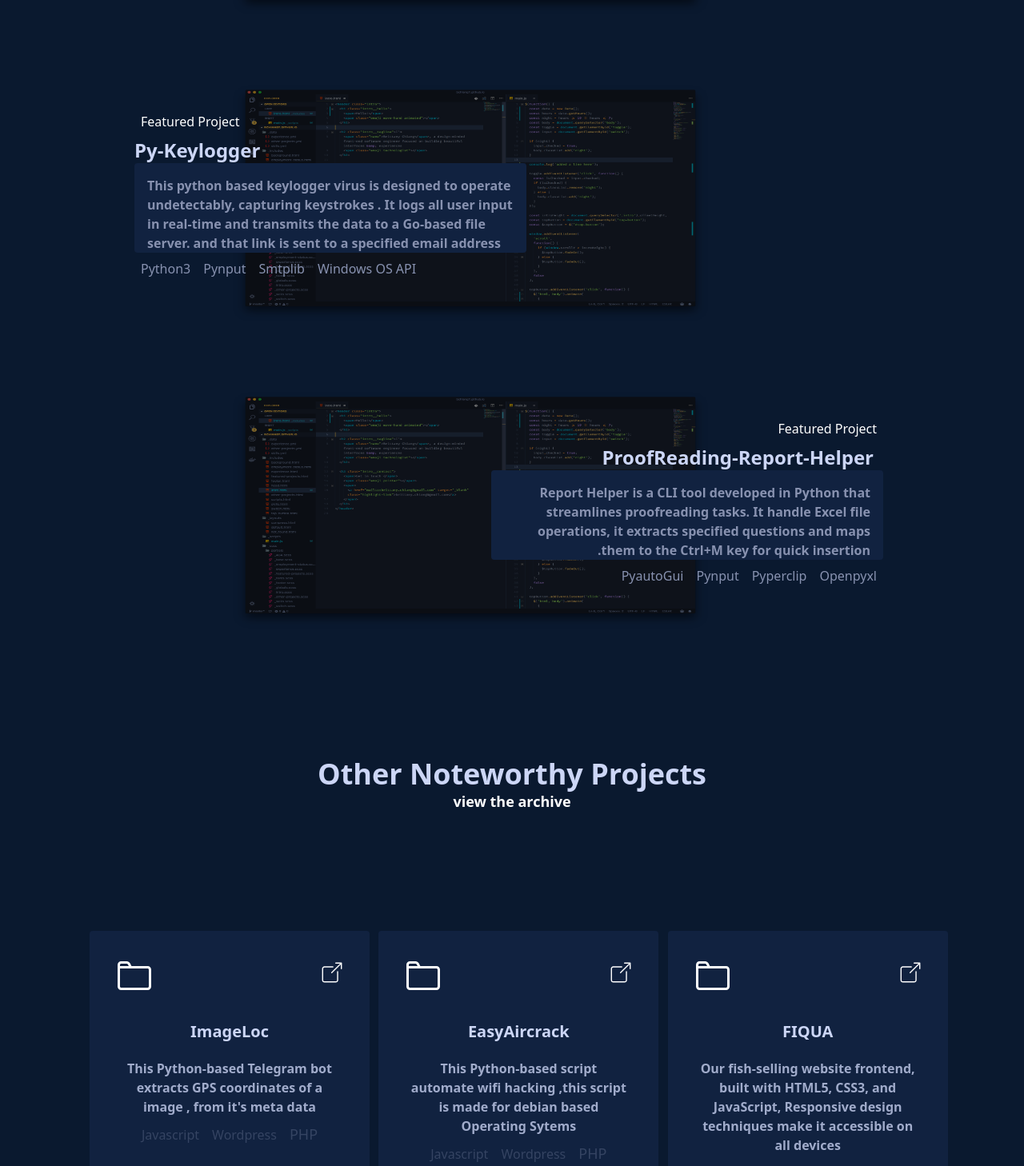
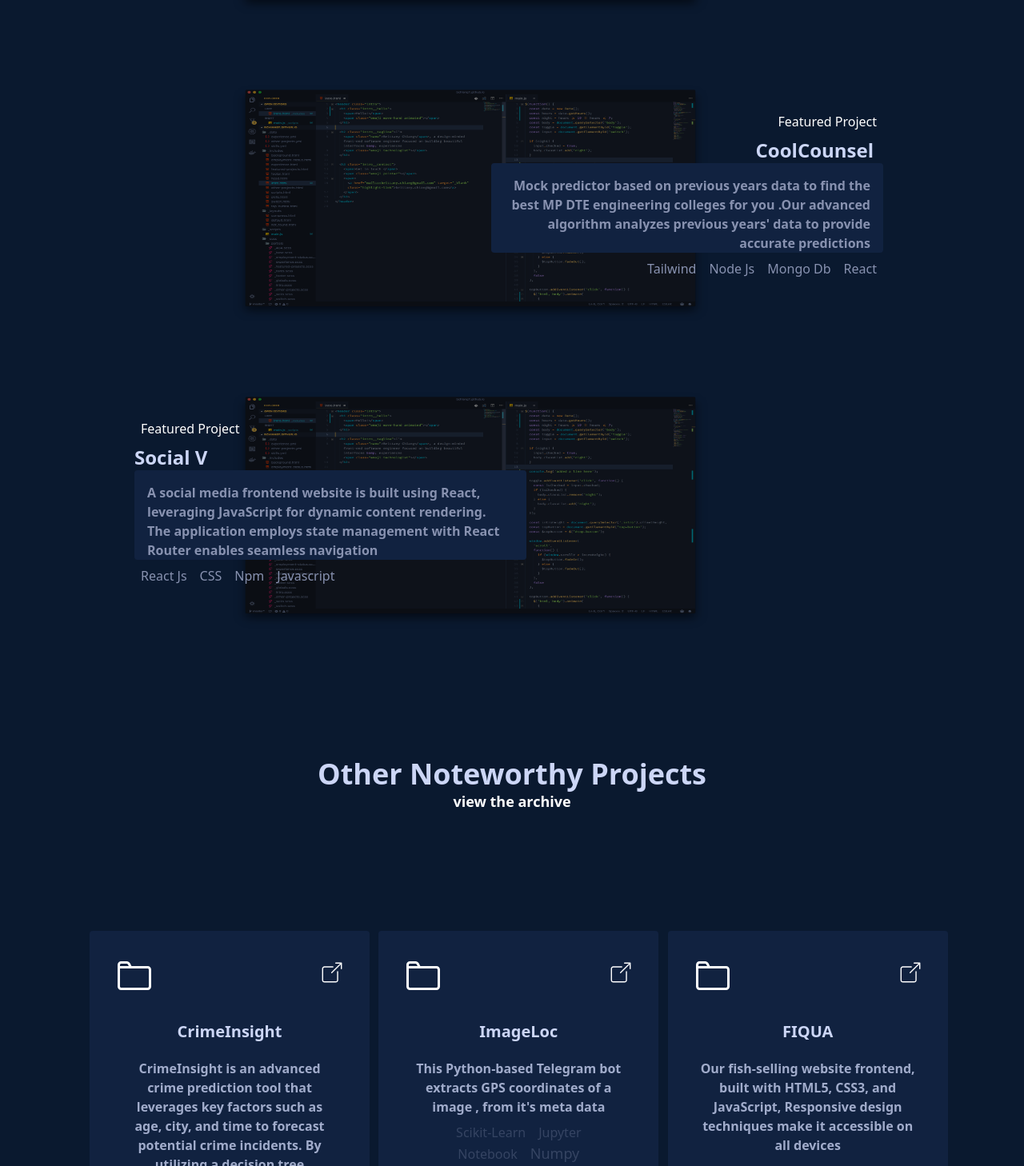
Before and after one commit to CoolSidOfficial/britney_portfolio, a React (Vite) app: page / in a window 1280 px wide. Shown: the part 4472-5930 px from the top of the page at 80% size. Built offline with nearby package versions, Linux system fonts and the light colour scheme.

Commit message:
updated project sections and added new projects and did some bug fixes

```diff
--- a/src/components/Experience.jsx
+++ b/src/components/Experience.jsx
@@ -39,7 +39,7 @@ const Experience = () => {
       {/* small devices ul ends here */}
 
           {experience===1 &&
-           <Exp_comp title="Software Developer  @KLIC KALCHURI INCUBATION CENTER " dateto="May 24 - Present"
+           <Exp_comp title="Software Developer  @KLIC KALCHURI INCUBATION CENTER " dateto="May 24 - Jan 24"
            first_para="Deliver high-quality, robust production code for a diverse array of projects for clients including Harvard Business School, Everytown for Gun Safety, Pratt Institute, Koala Health, Vanderbilt University, The 19th News, and more"
            second_para="Work alongside creative directors to lead the research, development, and architecture of technical solutions to fulfill business requirements"
            third_para="Collaborate with designers, project managers, and other engineers to transform creative concepts into production realities for clients and stakeholders"
--- a/src/components/Other_Proj.jsx
+++ b/src/components/Other_Proj.jsx
@@ -6,12 +6,18 @@ const Other_Proj = () => {
         <span className=" text-[#CCD6F6] block text-4xl font-semibold ">Other Noteworthy Projects</span>
         <a  className="text-white  font-semibold  text-lg" href="https://github.com/CoolSidOfficial?tab=repositories " target='_blank'>view the archive</a>
         <div className=" md:grid  md:grid-cols-3   md:gap-7 md:m-28  m-8	">
-        <Other_comp  title="ImageLoc" desc="This Python-based Telegram bot extracts GPS coordinates of a image , from it's meta data"/>
-         <Other_comp title="EasyAircrack"  desc="This Python-based script automate wifi hacking ,this script is made for debian based Operating Sytems"/>
-         <Other_comp title="FIQUA " desc="Our fish-selling website frontend, built with HTML5, CSS3, and JavaScript,  Responsive design techniques make it accessible on all devices "/>
-        <Other_comp title="Text-Bin" desc="Our python  django  website offers a seamless solution for converting binary data back into text format  "/>
-         <Other_comp title="Jfile-Arrangner" desc="Our Java file arranger simplifies offline file organization for various file types. It's a lightweight, user-friendly tool that helps you tidy up your files"/>
-         <Other_comp title="GUI-Calc" desc="Our Python GUI calculator provides a simple yet efficient interface for performing basic arithmetic operations. Built with Tkinter, it's a lightweight tool perfect for quick calculations on the go."/>
+         <Other_comp title="CrimeInsight" stack={["Scikit-Learn","Jupyter Notebook","Numpy"]} desc="CrimeInsight is an advanced crime prediction tool that leverages key factors such as age, city, and time to forecast potential crime incidents. By utilizing a decision tree algorithm, the system analyzes historical crime " />
+        <Other_comp  title="ImageLoc"    stack={["Scikit-Learn","Jupyter Notebook","Numpy"]} desc="This Python-based Telegram bot extracts GPS coordinates of a image , from it's meta data"/>
+         <Other_comp title="FIQUA "  stack={["Scikit-Learn","Jupyter Notebook","Numpy"]} desc="Our fish-selling website frontend, built with HTML5, CSS3, and JavaScript,  Responsive design techniques make it accessible on all devices "/>
+         <Other_comp title="Indian_Gdp_Predictor" desc="This is machine learning model which is using simple regression model to predict gdp." stack={["Scikit-Learn","Jupyter Notebook","Numpy"]} />
+         <Other_comp title="KNNFitSense" stack={["Scikit-Learn","Jupyter Notebook","Numpy"]}  desc="Predict someone's fitness level using knn classifier model using flask as as backend"/>
+         <Other_comp title="EasyAircrack"  desc="This Python-based script automate wifi hacking ,this script is made for debian based Operating Sytems"  stack={["Scikit-Learn","Jupyter Notebook","Numpy"]}/>
+         <Other_comp title="CoolWeather Mobile APP" desc="CoolWeather is app which provides you basic weather information using your location , created in react native " stack={["Scikit-Learn","Jupyter Notebook","Numpy"]}/>
+         <Other_comp title="GUI-Calc" desc="Our Python GUI calculator provides a simple yet efficient interface for performing basic arithmetic operations. Built with Tkinter, it's a lightweight tool perfect for quick calculations on the go." stack={["Scikit-Learn","Jupyter Notebook","Numpy"]}/>
+         <Other_comp title="Text-Bin" desc="Our python  django  website offers a seamless solution for converting binary data back into text format  " stack={["Scikit-Learn","Jupyter Notebook","Numpy"]}/>
+         <Other_comp title="Jfile-Arrangner" desc="Our Java file arranger simplifies offline file organization for various file types. It's a lightweight, user-friendly tool that helps you tidy up your files"  stack={["Scikit-Learn","Jupyter Notebook","Numpy"]}/>
+         <Other_comp title="Jfile-Arrangner" desc="Our Java file arranger simplifies offline file organization for various file types. It's a lightweight, user-friendly tool that helps you tidy up your files"  stack={["Scikit-Learn","Jupyter Notebook","Numpy"]} />
+
 
 
         </div>
--- a/src/components/Other_comp.jsx
+++ b/src/components/Other_comp.jsx
@@ -15,9 +15,9 @@ const Other_comp = (props) => {
         <span className="p-2  text-[#CCD6F6] font-semibold text-xl   ">{props.title}</span>
         <p className=' p-2 mt-3 text-[#A1ACCB] font-semibold'>{props.desc} </p>
 
-       <span className=" text-[#354462] hover:text-white">Javascript</span>
-       <span className=" p-4 text-[#354462]  hover:text-white">Wordpress</span>
-       <span className=" text-[#354462] text-lg  hover:text-white">PHP</span>
+       <span className=" text-[#354462] hover:text-white">{props.stack[0]}</span>
+       <span className=" p-4 text-[#354462]  hover:text-white">{props.stack[1]}</span>
+       <span className=" text-[#354462] text-lg  hover:text-white">{props.stack[2]}</span>
 </div>
 
     </div>
--- a/src/components/Projects.jsx
+++ b/src/components/Projects.jsx
@@ -11,9 +11,10 @@ const Projects = () => {
 <span className=" absolute  rotate-90	 left-[98%] bottom-[95%] md:left-[55%] md:bottom-[77%] h-[7%] md:h-[40%] bg-gray-400 w-[0.5px]"></span>
  <div className='hidden md:block'>
 
-   <Proj_Comp  side ="rtl" title="Social V" desc="A social media frontend website is built using React, leveraging JavaScript for dynamic content rendering. &nbsp;&nbsp;&nbsp; The application employs state management  with React Router enables seamless navigation" tags={["React Js","CSS ","Npm","Javascript"]} link="https://coolsidofficial.github.io/SocialV/" />
-   <Proj_Comp  side ="ltl" title="Py-Keylogger" desc="This  python based keylogger virus is designed to operate undetectably, capturing keystrokes . It logs all user input in real-time and transmits the data to a Go-based file server. and that link is sent to a specified email address" tags={["Python3","Pynput","Smtplib"," Windows OS API"]}  link="https://github.com/CoolSidOfficial/py-keylogger"/>
-   <Proj_Comp side="rtl" title="ProofReading-Report-Helper" desc="Report Helper is a CLI tool developed in Python that streamlines proofreading tasks. It handle Excel file operations, it extracts specified questions and maps them to the Ctrl+M key for quick insertion. " tags={["Openpyxl", "Pyperclip","Pynput","PyautoGui"]}  link="https://github.com/CoolSidOfficial/Report_Helper"/>
+   <Proj_Comp  side ="ltl" title="CoolGuide" desc="CoolGuide helps you find the perfect electronics for your needs. Browse our guide, search for products, and connect with other users to make an informed decision." tags={["Next Js","FastApi","Tailwind"," MongoDB"]}  link="https://github.com/CoolSidOfficial/CoolGuide"/>
+   <Proj_Comp side="rtl" title="CoolCounsel" desc="Mock predictor based on previous years data to find the best MP DTE engineering colleges for you .Our advanced algorithm analyzes previous years' data to provide accurate predictions " tags={["React", "Mongo Db","Node Js","Tailwind"]}  link="https://github.com/CoolSidOfficial/mp-dte-Counsel"/>
+   <Proj_Comp  side ="ltl" title="Social V" desc="A social media frontend website is built using React, leveraging JavaScript for dynamic content rendering. &nbsp;&nbsp;&nbsp; The application employs state management  with React Router enables seamless navigation" tags={["React Js","CSS ","Npm","Javascript"]} link="https://coolsidofficial.github.io/SocialV/" />
+
  </div>
  <div className='block md:hidden'>
 
@@ -23,8 +24,7 @@ const Projects = () => {
 
  </div>
 
-   {/* <Proj_Comp title="Spotify Profile"/> */}
-   {/* <Proj_Comp title="Build a Spotify Connected App"/> */}
+
 
 
     </div>
```
